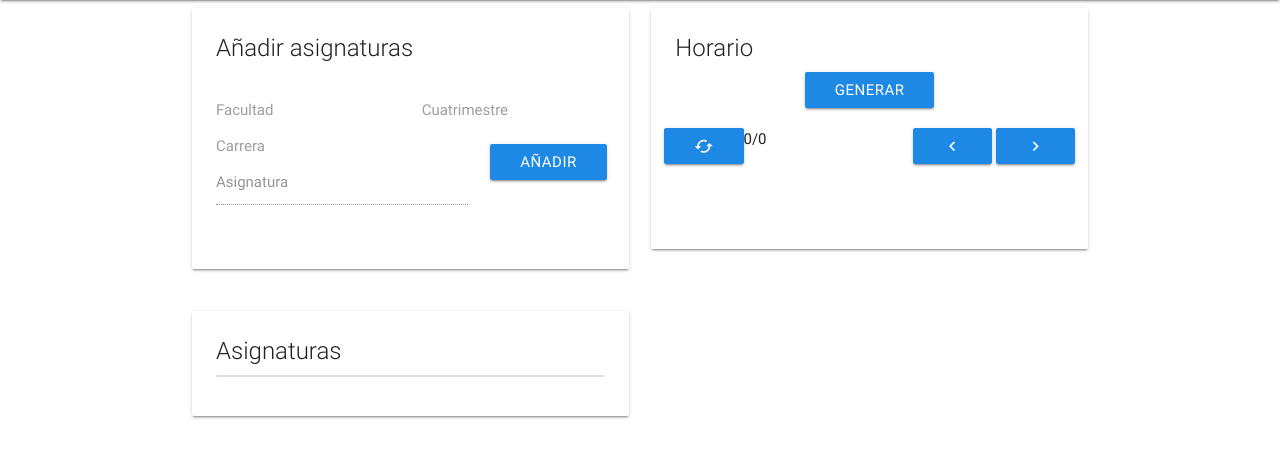
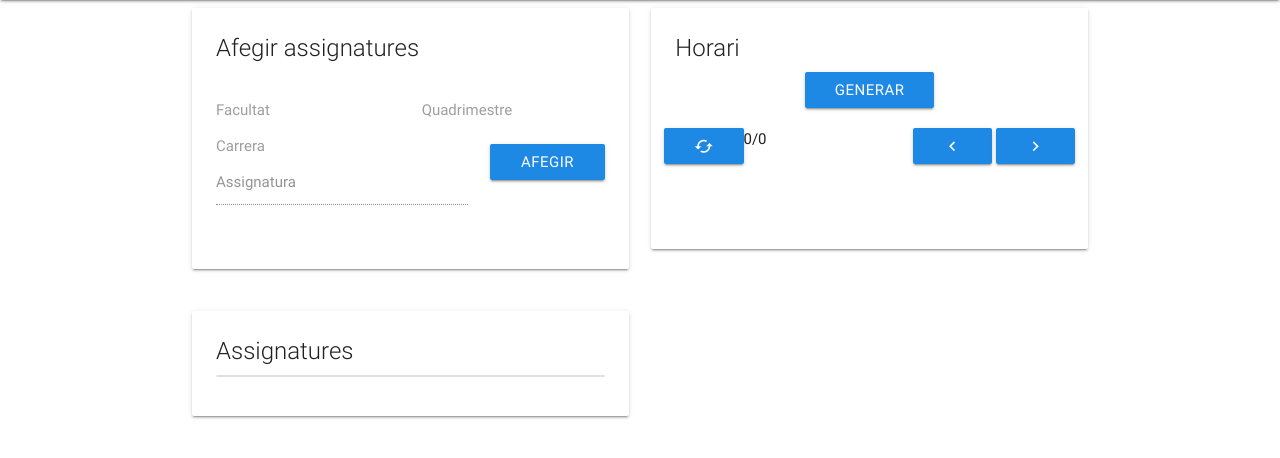
Before and after one commit to alex-torregrosa/CFIS-horaris2, a Django app: page / in a window 1280 px wide. Shown: the part 64-522 px from the top of the page. Run offline with Django 3.2, Linux system fonts and the light colour scheme; some libraries are stand-ins or nearby versions.

Commit message:
Català v2

```diff
--- a/horaris/templates/main.js
+++ b/horaris/templates/main.js
@@ -13,11 +13,11 @@
 var horarios = [];
 
 function emptyopt() {
-  return "<option value='' disabled selected>Elige</option>";
+  return "<option value='' disabled selected>Tria</option>";
 }
 
 function emptyLi() {
-  return "<li class=\"collection-item\">Aún no has añadido ninguna asignatura</li>";
+  return "<li class=\"collection-item\">Encara no has afegit cap assignatura</li>";
 }
 
 function genLi(key, list) {
--- a/horaris/templates/main.template.html
+++ b/horaris/templates/main.template.html
@@ -55,18 +55,18 @@
           <div class="col s12">
             <div class="card white">
               <div class="card-content">
-                <span class="card-title">Añadir asignaturas</span>
+                <span class="card-title">Afegir assignatures</span>
                 <form id="form_assig">
                   <div class="row">
                     <div class="input-field col s12 m6">
                       <select id="facultad" disabled>
                       </select>
-                      <label>Facultad</label>
+                      <label>Facultat</label>
                     </div>
                     <div class="input-field col s12 m6">
                       <select id="cuatri" disabled>
                       </select>
-                      <label>Cuatrimestre</label>
+                      <label>Quadrimestre</label>
                     </div>
                   </div>
                   <div class="row">
@@ -79,10 +79,10 @@
                   <div class="row">
                     <div class="input-field col s12 m8">
                       <input type="text" id="asignatura" class="autocomplete" disabled>
-                      <label for="autocomplete-input">Asignatura</label>
+                      <label for="autocomplete-input">Assignatura</label>
                     </div>
                     <div class="col s12 m4">
-                      <button class="btn waves-effect waves-light blue darken-1" type="submit" name="action">Añadir
+                      <button class="btn waves-effect waves-light blue darken-1" type="submit" name="action">Afegir
                         <i class="material-icons right">add</i>
                       </button>
                     </div>
@@ -97,7 +97,7 @@
           <div class="col s12">
             <div class="card white">
               <div class="card-content">
-                <span class="card-title">Asignaturas</span>
+                <span class="card-title">Assignatures</span>
                 <ul class="collection" id="assigList">
 
                 </ul>
@@ -109,7 +109,7 @@
       <div class="col s12 l6">
         <div class="card white">
           <div class="card-content">
-            <span class="card-title">Horario</span>
+            <span class="card-title">Horari</span>
             <div class="row btn_holder">
               <div class="col s12 center">
                 <a class="waves-effect waves-light btn blue darken-1" id="btn_gen">Generar</a>
@@ -121,7 +121,7 @@
                   <div class="indeterminate blue"></div>
                 </div>
                 <div class="col s12 center">
-                  <span id="loading_txt">Calculando horario...</span>
+                  <span id="loading_txt">Calculant horari...</span>
                 </div>
               </div>
             </div>
```
Also changed, not shown: horaris/generator.py (+5 -5 lines).
